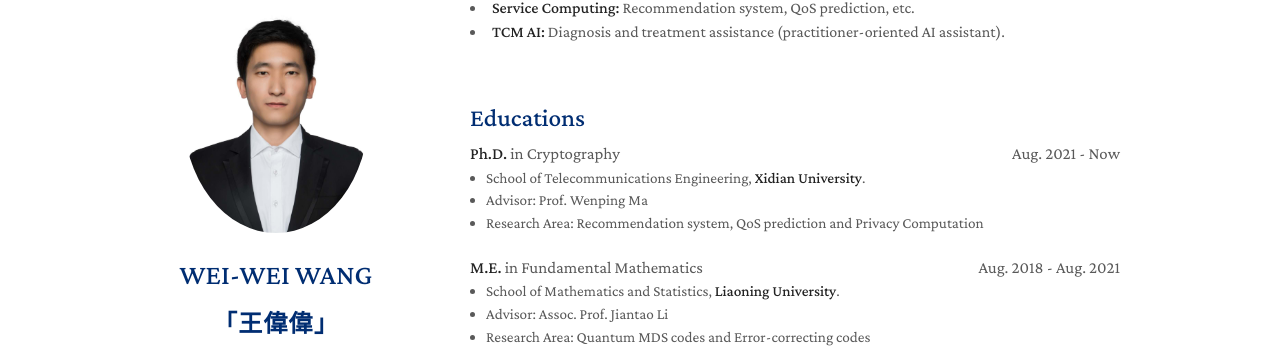
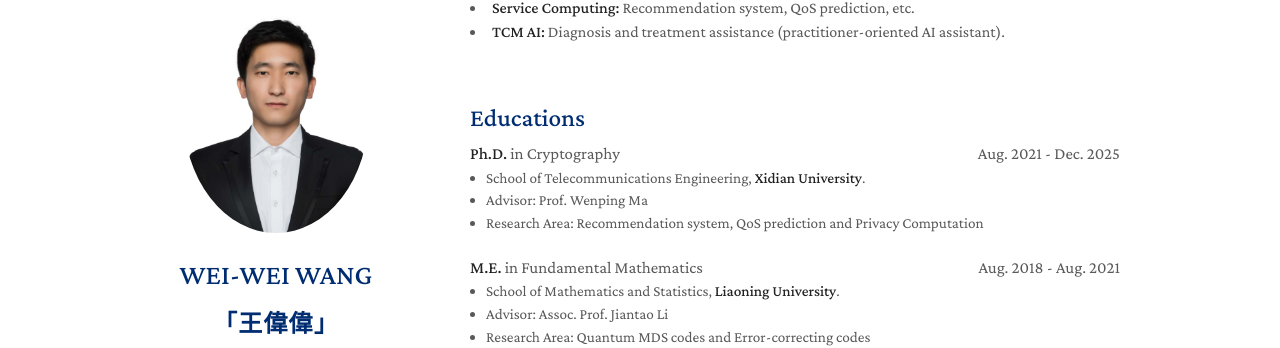
Before and after one commit to Joe-weir-wong/joe-weir-wong.github.io, a Jekyll site: the page built from index.md, in a window 1280 px wide and 900 px high, scrolled down 349 px. Shown: the part 116-464 px from the top of the window. Built offline with Jekyll 4.4.1, drawn with Linux system fonts in a browser that asks for light colours; a style sheet for code colours, icons or effects is not loaded.

Commit message:
edit education

```diff
--- a/_includes/educations.md
+++ b/_includes/educations.md
@@ -4,7 +4,7 @@
 
 <div style="display: flex; justify-content: space-between; width: 100%; font-size: 1.05em;">
   <span><strong>Ph.D.</strong> in Cryptography</span>
-  <span>Aug. 2021 - Now</span>
+  <span>Aug. 2021 - Dec. 2025</span>
 </div>
 <ul style="font-size: 0.95em; margin-top 2px; padding-left: 16px;">
   <li>School of Telecommunications Engineering, <strong>Xidian University</strong>.</li>
```
